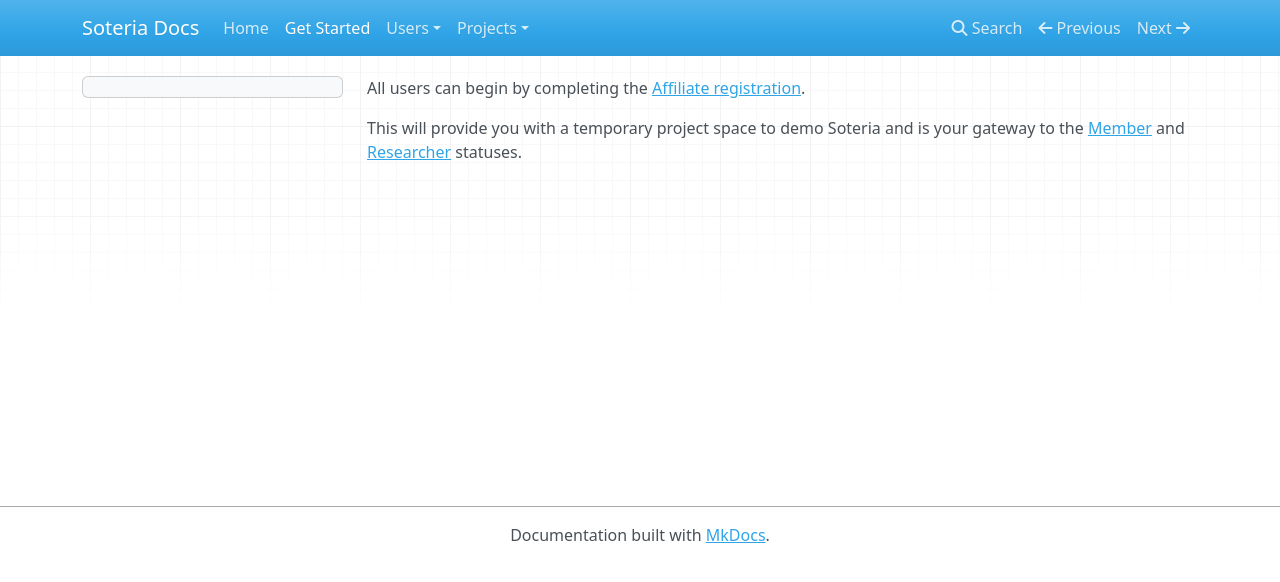
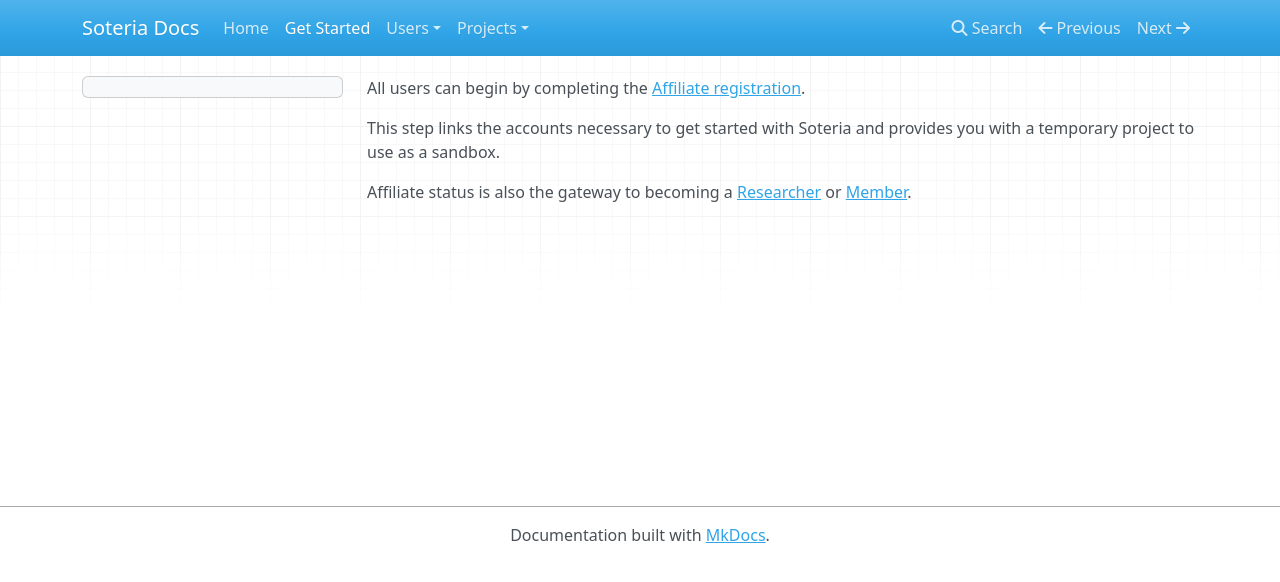
Before and after one commit to osg-htc/soteria-docs, an MkDocs documentation site: the page built from docs/get-started.md, in a window 1280 px wide. Shown: the top 582 px of the page. Built offline with MkDocs 1.6.1, drawn with Linux system fonts in a browser that asks for light colours; nearby versions of some CDN libraries.

Commit message:
Update the get-started.md page

```diff
--- a/docs/get-started.md
+++ b/docs/get-started.md
@@ -1,4 +1,5 @@
 All users can begin by completing the [Affiliate registration](users/affiliate.md#registration).
 
-This will provide you with a temporary project space to demo Soteria and is your gateway to the
-[Member](users/member.md) and [Researcher](users/researcher.md) statuses.
+This step links the accounts necessary to get started with Soteria and provides you with a temporary project to use as a sandbox.
+
+Affiliate status is also the gateway to becoming a [Researcher](users/researcher.md) or [Member](users/member.md).
```
Also changed, not shown: docs/index.md (+0 -4 lines).
